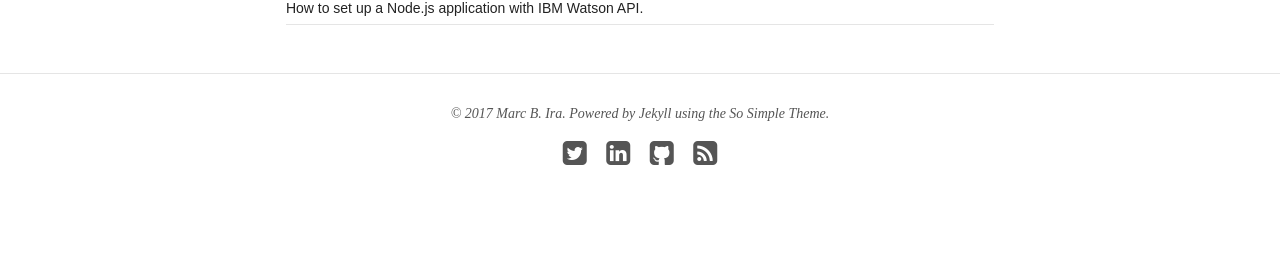
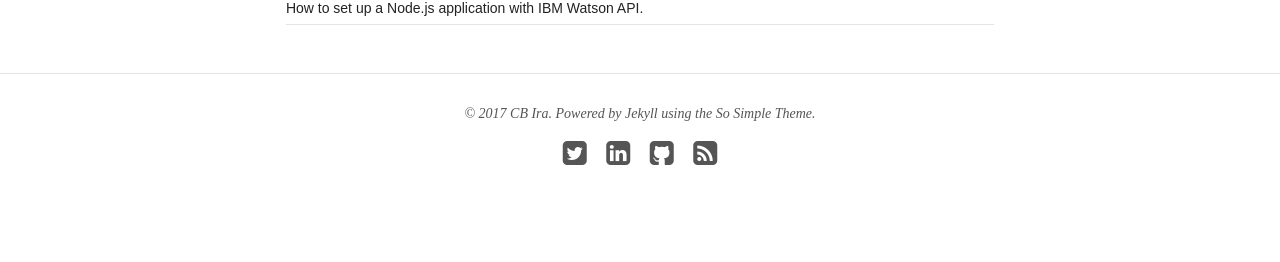
Before and after one commit to cbira353/cbira353.github.io, a Jekyll site: the page built from index.html, in a window 1280 px wide. Shown: the part 1133-1395 px from the top of the page. Built offline with Jekyll 4.4.1, drawn with Linux system fonts in a browser that asks for light colours; nearby versions of some CDN libraries.

Commit message:
moar on name change

```diff
--- a/_config.yml
+++ b/_config.yml
@@ -48,13 +48,13 @@ exclude: ["lib", "config.rb", "Capfile", "config", "log", "Rakefile", "Rakefile.
 
 # Site owner
 owner:
-  name: Marc B. Ira
+  name: CB Ira
   avatar: mbi.JPG
   email: cbira353@email.com
   disqus-shortname:
   twitter: marcbira #username
   facebook: #username
-  github: mirabello #username
+  github: cbira353 #username
   stackexchange: #http://stackoverflow.com/users/123456/username
   linkedin: marciracfa #username
   instagram: #username
```
